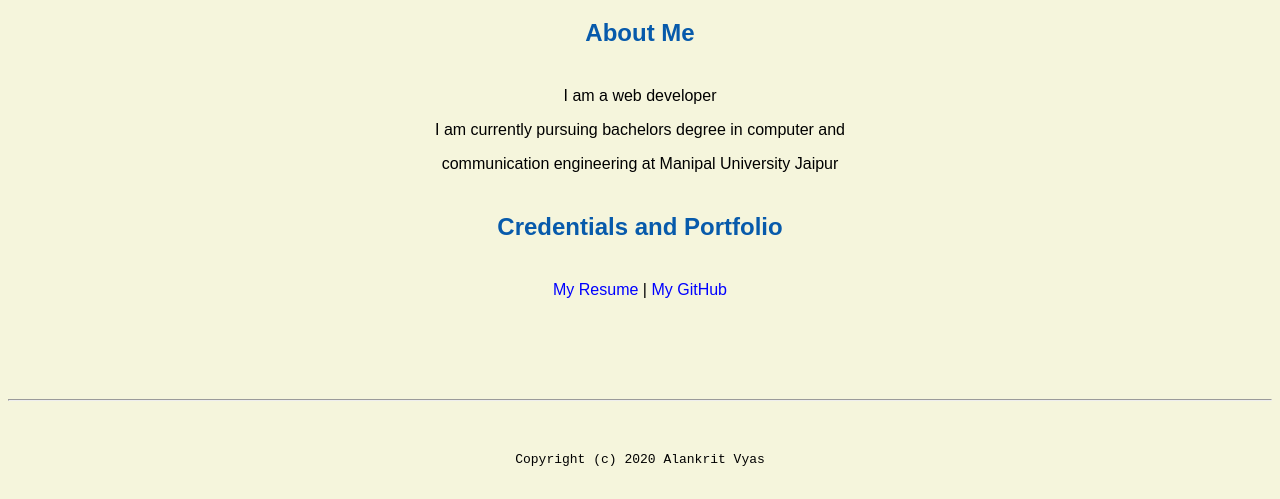
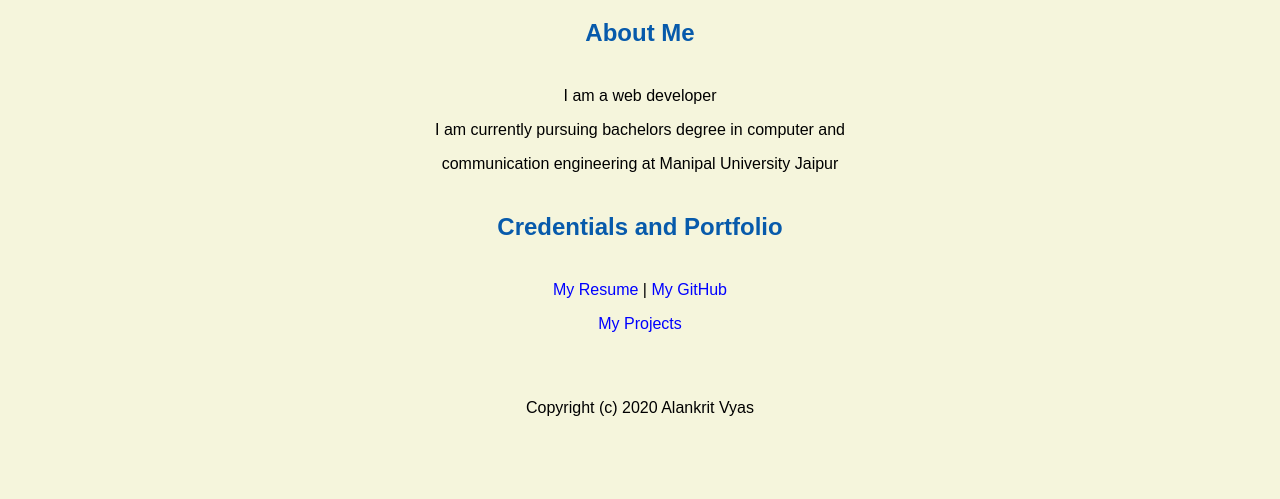
Before and after one commit to guneetsura/alankritvyas.github.io, a plain HTML site: page index.html in a window 1280 px wide. Shown: the part 518-1017 px from the top of the page. After the commit the page ends 967 px from the top, so only its background shows below. Drawn offline with Linux system fonts and the light colour scheme.

Commit message:
Add files via upload

```diff
--- a/index.html
+++ b/index.html
@@ -14,6 +14,7 @@
     <meta name="robots" content="noindex, nofollow">
   </header>
   <body>
+    <div class="body">
     <img src="image/Wps.jpg" width="75%" height="400" alt="banner">
     <h1>Alankrit Vyas's Portal</h1>
     <h2>About Me</h2>
@@ -22,15 +23,15 @@
     <p style="text-align: center;">communication engineering at Manipal University Jaipur</p>
     <h2>Credentials and Portfolio</h2>
 
-    <p><a href="Resume.html">My Resume</a> | <a href="https://github.com/alankritvyas21">My GitHub</a></p>
+    <p><a href="resume.html">My Resume</a> | <a href="https://github.com/alankritvyas21">My GitHub</a></p>
+    <p><a href="comingsoon.html">My Projects</a></p>
+
     <br>
-    <br>
-
+  </div>
+    <footer class="container-fluid bg-4 text-center">
+      <p>Copyright (c) 2020 Alankrit Vyas</p>
+    </footer>
   </body>
 
-  <footer>
-    <hr>
-    <code>Copyright (c) 2020 Alankrit Vyas</code>
-  </footer>
 
 </html>
```
